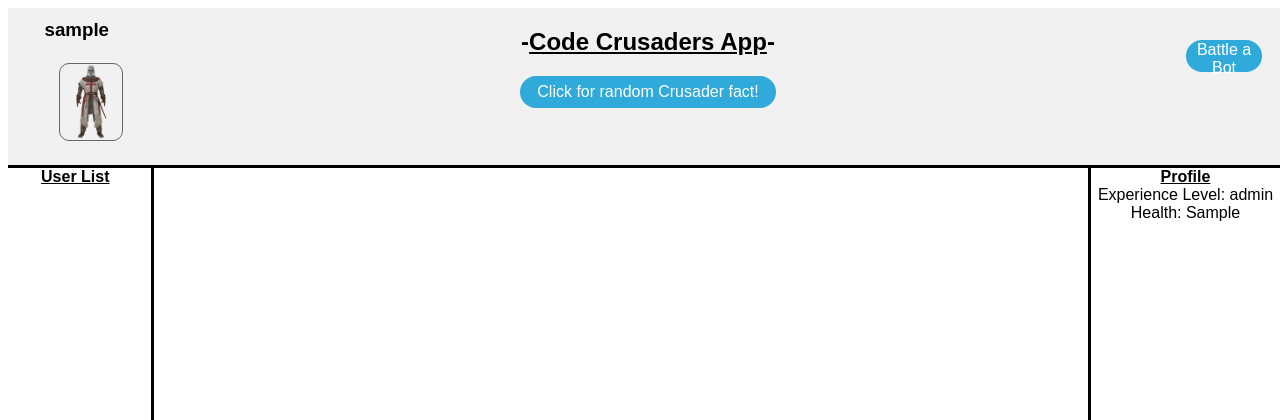
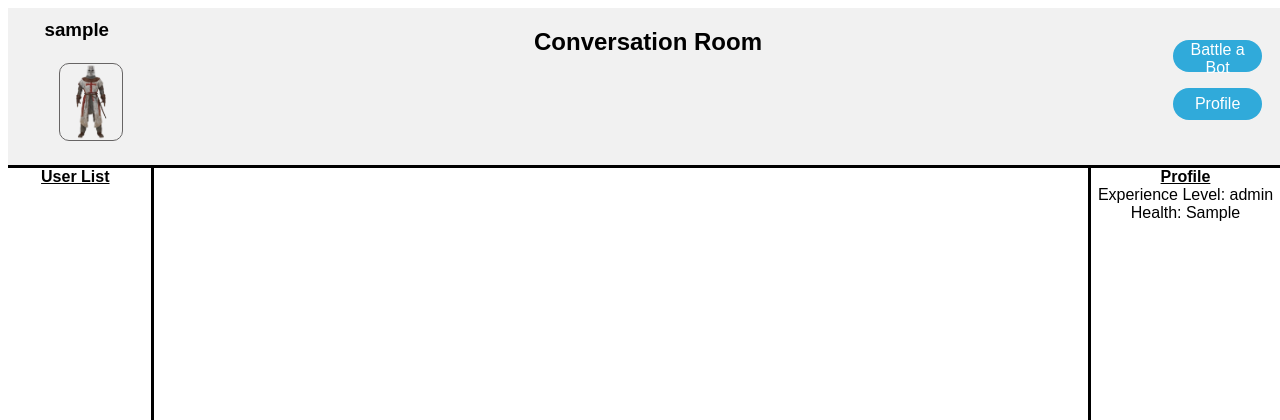
Before and after one commit to sevcans/cse312project, a Flask app: template templates/home.html in a window 1280 px wide. Shown: the top 420 px of the page. Run offline with Flask 3, Linux system fonts and the light colour scheme; the template is opened without the code that fills it: most values are stand-ins (such as "Sample title", 1, 10 or a date in 2020); a database or web service that is not in the repository returns one stand-in record (values such as "Sample title"); data that the repository does not hold is empty.

Commit message:
fix lo2 error and added a profile page

```diff
--- a/server.py
+++ b/server.py
@@ -66,7 +66,7 @@ def home():
 @app.route("/battle", methods=['GET'])
 def BattlePage():
     #Checks Cookie and Auth if user exist
-    if 'auth' in request.cookies and userdata.find_one({"auth_token": hashlib.sha256((request.cookies.get('auth')).encode('utf-8')).hexdigest()}):
+    if 'auth' in request.cookies and userdata.find_one({"auth_token": hashlib.sha256((request.cookies.get('auth')).encode('utf-8')).hexdigest()}) and request.cookies.get('auth') != '':
         return render_template('battle.html', UserName = userdata.find_one({"auth_token": hashlib.sha256((request.cookies.get('auth')).encode('utf-8')).hexdigest()})['username'])
     else:
         return redirect('/')
@@ -74,7 +74,7 @@ def BattlePage():
 @app.route("/multi", methods=['GET'])
 def MultiPage():
     #Checks Cookie and Auth if user exist
-    if 'auth' in request.cookies and userdata.find_one({"auth_token": hashlib.sha256((request.cookies.get('auth')).encode('utf-8')).hexdigest()}):
+    if 'auth' in request.cookies and userdata.find_one({"auth_token": hashlib.sha256((request.cookies.get('auth')).encode('utf-8')).hexdigest()}) and request.cookies.get('auth') != '':
         return render_template('multi.html', UserName = userdata.find_one({"auth_token": hashlib.sha256((request.cookies.get('auth')).encode('utf-8')).hexdigest()})['username'])
     else:
         return redirect('/')
@@ -82,7 +82,7 @@ def MultiPage():
 @app.route("/home", methods=['GET'])
 def homePage():
     #Checks Cookie and Auth if user exist
-    if 'auth' in request.cookies and userdata.find_one({"auth_token": hashlib.sha256((request.cookies.get('auth')).encode('utf-8')).hexdigest()}):
+    if 'auth' in request.cookies and userdata.find_one({"auth_token": hashlib.sha256((request.cookies.get('auth')).encode('utf-8')).hexdigest()}) and request.cookies.get('auth') != '':
         return render_template('home.html', UserName = userdata.find_one({"auth_token": hashlib.sha256((request.cookies.get('auth')).encode('utf-8')).hexdigest()})['username'])
     else:
         return redirect('/')
@@ -107,8 +107,7 @@ def register():
     #Generate user info
     salt = Saltgen(50)
     hashpass = hashlib.sha256((pw+salt).encode('utf-8')).hexdigest()
-    token = hashlib.sha256((salt[15:40]).encode('utf-8')).hexdigest()
-    user_info = {"username" : username, "password": hashpass,"salt": salt, "auth_token": token}
+    user_info = {"username" : username, "password": hashpass,"salt": salt, "auth_token": ''}
     #Insert in DB
     userdata.insert_one(user_info)
     return jsonify({'message': 'Registration successful'})
@@ -132,9 +131,11 @@ def login():
        #Check PW
        if authpass == hashpass:
         #Update auth token
-        token = userdata.find_one({"username": username, "password":authpass})['salt'][15:40]
+        auth_cookie = salt[15:40]
+        hash_cookie = hashlib.sha256((auth_cookie).encode('utf-8')).hexdigest()
+        userdata.update_one({"username": username, "password":hashpass},{"$set":{"auth_token": hash_cookie}})
         response = make_response(jsonify({'message': 'Login successful'}))
-        response.set_cookie('auth', token, httponly=True, max_age=7200)
+        response.set_cookie('auth', auth_cookie, httponly=True, max_age=7200)
         return response
        else:
            return jsonify({'message': 'Password or Username Incorrect'})
@@ -144,7 +145,7 @@ def login():
 # Find a ongoing battle
 @app.route("/find_battle", methods=['POST'])
 def findbattle():
-    if 'auth' in request.cookies and singlebattle.find_one({"auth_token": hashlib.sha256((request.cookies.get('auth')).encode('utf-8')).hexdigest()}):
+    if 'auth' in request.cookies and singlebattle.find_one({"auth_token": hashlib.sha256((request.cookies.get('auth')).encode('utf-8')).hexdigest()}) and request.cookies.get('auth') != '':
         data = singlebattle.find_one({"auth_token": hashlib.sha256((request.cookies.get('auth')).encode('utf-8')).hexdigest()})
         return jsonify({'message': 'Battle Found',
                         "player_image": data['player_image'],"player_health":data['player_health'],"player_damage":data['player_damage'],"player_name": data["player_name"],
@@ -157,7 +158,7 @@ def findbattle():
 @app.route("/gen_battle", methods=['POST'])
 def generateBattle():
     # check to see if battle exist
-    if 'auth' in request.cookies and singlebattle.find_one({"auth_token": hashlib.sha256((request.cookies.get('auth')).encode('utf-8')).hexdigest()}):
+    if 'auth' in request.cookies and singlebattle.find_one({"auth_token": hashlib.sha256((request.cookies.get('auth')).encode('utf-8')).hexdigest()}) and request.cookies.get('auth') != '':
         # find the battle
         data = singlebattle.find_one({"auth_token": hashlib.sha256((request.cookies.get('auth')).encode('utf-8')).hexdigest()})
         # return battle data
@@ -183,7 +184,7 @@ def generateBattle():
 @app.route("/update_single_battle", methods=['POST'])
 def updateBattle_single():
     # find battle data
-    if 'auth' in request.cookies and singlebattle.find_one({"auth_token": hashlib.sha256((request.cookies.get('auth')).encode('utf-8')).hexdigest()}):
+    if 'auth' in request.cookies and singlebattle.find_one({"auth_token": hashlib.sha256((request.cookies.get('auth')).encode('utf-8')).hexdigest()}) and request.cookies.get('auth') != '':
         data = singlebattle.find_one({"auth_token": hashlib.sha256((request.cookies.get('auth')).encode('utf-8')).hexdigest()})
         if data['bot_health'] <= 0:
             singlebattle.delete_one({"auth_token": hashlib.sha256((request.cookies.get('auth')).encode('utf-8')).hexdigest()})
@@ -241,6 +242,7 @@ def Logout():
     if 'auth' not in request.cookies:
         return jsonify({'message': 'You Have not Logged In'})
     else:
+        userdata.update_one({"auth_token": hashlib.sha256((request.cookies.get('auth')).encode('utf-8')).hexdigest()},{"$set":{"auth_token": ''}})
         response = make_response(jsonify({'message': 'Logged Out Successful'}))
         response.set_cookie('auth', '', expires=0)
         return response
--- a/static/home.css
+++ b/static/home.css
@@ -57,7 +57,7 @@ body {
     color: white;
     cursor: pointer;
     border-radius: 25px;
-    width: 6vw;
+    width: 7vw;
     height: 4vh;
     font-size: 2vh;
     right:2vw;
@@ -201,3 +201,16 @@ body {
     background-color: #1fa928;
     border-radius: 5px;
 }
+.profile-button{
+    position: absolute;
+    background-color: rgb(48, 170, 218);
+    border: none;
+    color: white;
+    cursor: pointer;
+    border-radius: 25px;
+    width: 7vw;
+    height: 4vh;
+    font-size: 2vh;
+    right:2vw;
+    top:10vh;
+}
--- a/static/home.js
+++ b/static/home.js
@@ -67,8 +67,8 @@ function chatMessageHTML(messageJSON) {
     const message = messageJSON.message;
     let messageHTML = "<br><button onclick='request_battle(\"" + username + "\")'>Battle</button> ";
     messageHTML += "<span id='userName' >" + username + ":"+ message+"</span>";
+    setInterval(updateUserList, 5000);
     return messageHTML;
-    setInterval(updateUserList, 5000);
 }
 
 
@@ -140,3 +140,6 @@ async function logout(){
 function battle_redirect() {
     window.location.replace("/battle");
 }
+function profile_redirect() {
+    window.location.replace("/profile");
+}
--- a/templates/battle.html
+++ b/templates/battle.html
@@ -1,3 +1,4 @@
+<!-- adding divs creates separation/new lines -->
 <html lang="en">
     <head>
         <title>Battle Arena</title>
--- a/templates/home.html
+++ b/templates/home.html
@@ -10,12 +10,7 @@
 
     <div class="header">
 
-        <h2>-<u>Code Crusaders App</u>-</h2>
-        <button onclick="randomText()" class ="randomfactbutton">Click for random Crusader fact!</button>
-        <div class="crusader-fact">
-
-            <p id="randomText" class="Randomfacttext" placeholder="fact"></p>
-        </div>
+        <h2>Conversation Room</h2>
         <div class="DisplayUsername">
             <h3>{{UserName}}</h3>
         </div>
@@ -25,6 +20,9 @@
 
         <div>
             <button onclick="battle_redirect()" class="battle-button">Battle a Bot</button>
+        </div>
+        <div>
+            <button onclick="profile_redirect()" class="profile-button">Profile</button>
         </div>
 
     </div>
@@ -44,6 +42,7 @@
                 <input id="battle-chat-text-box" type="text" size="50" placeholder="@ someone">
             </div>
         </div>
+
         <div class="profile">
             <u><b>Profile</b></u>
             <div id="Experience">Experience Level: {{expLevel}}</div>
```
Also changed, not shown: static/profile.css (added, +36 -0 lines), templates/profile.html (added, +26 -0 lines).
